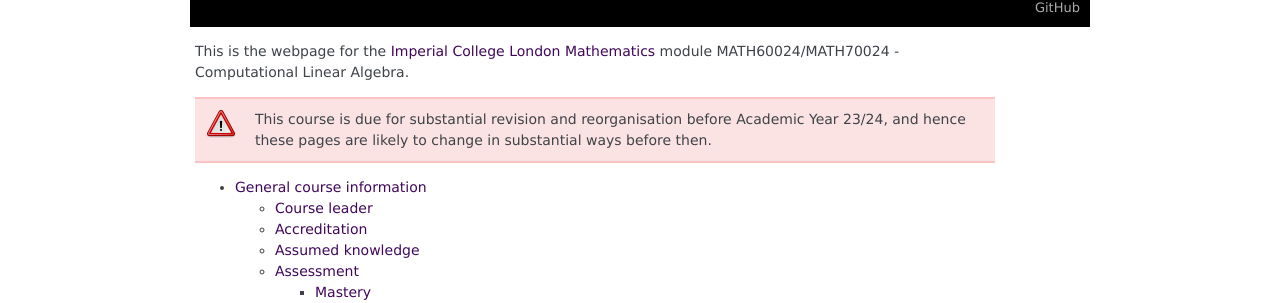
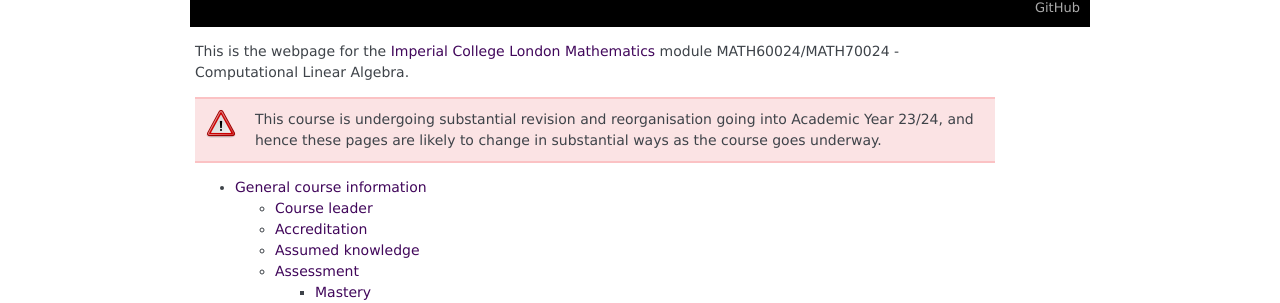
Before and after one commit to comp-lin-alg/comp-lin-alg-course, a Sphinx documentation site: the page built from doc/source/index.rst, in a window 1280 px wide. Shown: the part 163-466 px from the top of the page. Built offline with Sphinx 7.4.7, drawn with Linux system fonts in a browser that asks for light colours; formulas are drawn with MathJax 3; pages that are not in the unit, such as notebooks, are missing from menus.

Commit message:
update warning

```diff
--- a/doc/source/index.rst
+++ b/doc/source/index.rst
@@ -16,9 +16,9 @@
 
    .. warning::
 
-      This course is due for substantial revision and reorganisation
-      before Academic Year 23/24, and hence these pages are likely to
-      change in substantial ways before then.
+      This course is undergoing substantial revision and reorganisation
+      going into Academic Year 23/24, and hence these pages are likely to
+      change in substantial ways as the course goes underway.
 
    .. toctree::
 
```
